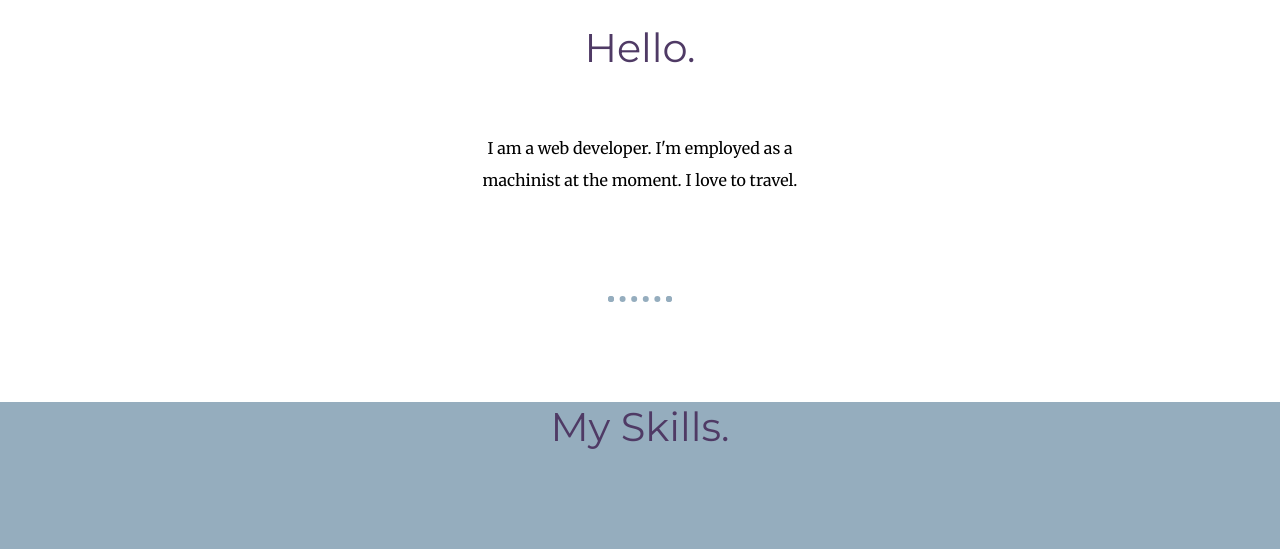
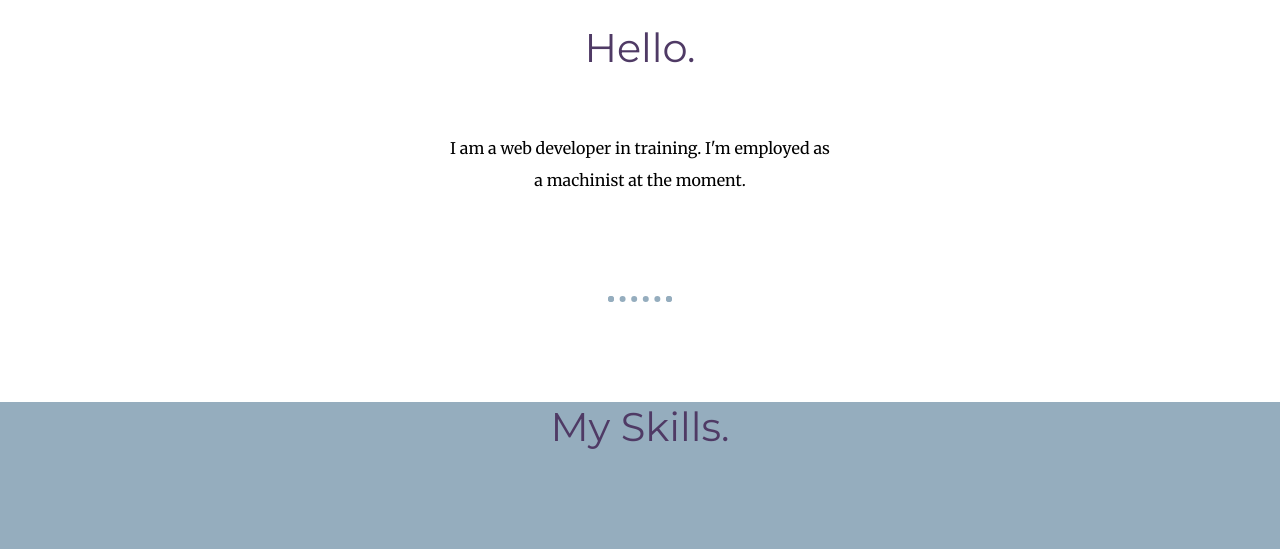
Before and after one commit to scott22v/ws, a plain HTML site: page index.html in a window 1280 px wide. Shown: the part 1240-1789 px from the top of the page. Drawn offline with Linux system fonts and the light colour scheme.

Commit message:
Update index.html

```diff
--- a/index.html
+++ b/index.html
@@ -21,7 +21,7 @@
       <div class="profile">
         <img src="images/Scott.png" alt="Image of Scott">
         <h2>Hello.</h2>
-        <p class="intro">I am a web developer. I'm employed as a machinist at the moment. I love to travel.</p>
+        <p class="intro">I am a web developer in training. I'm employed as a machinist at the moment. </p>
       </div>
       <hr>
       <div class="skills">
```
